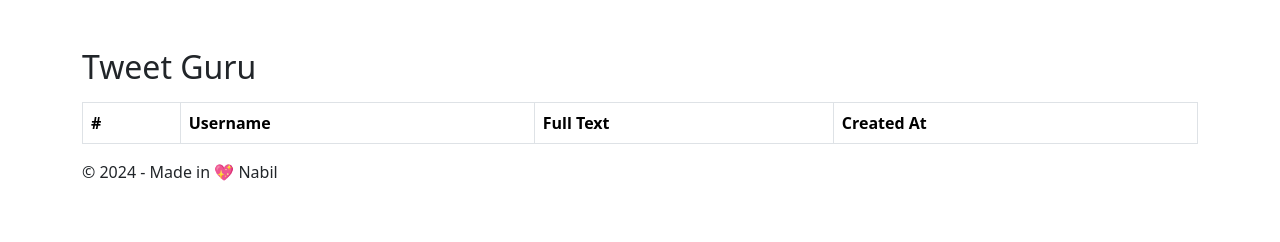
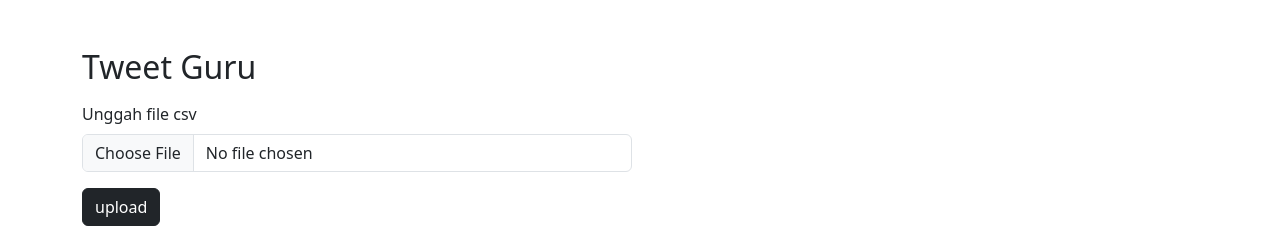
Before and after one commit to Anugerah20/FTC-Guru-Honorer, a Flask app: page /upload-file in a window 1280 px wide. Shown: the part 56-298 px from the top of the page. Run offline with Flask 3, Linux system fonts and the light colour scheme; lists and menus that the app fills with data are empty; parts of the project's set-up code (start-up, migrations or seed data) failed here and were passed over.

Commit message:
update: add input type file csv

```diff
--- a/templates/tweetGuru.html
+++ b/templates/tweetGuru.html
@@ -6,6 +6,15 @@
 <div class="container mt-5">
      <div class="table-responsive-sm table-responsive-md">
           <h2 class="mb-3">Tweet Guru</h2>
+
+          <form class="d-flex row g-3" method="POST" action="/upload-file" enctype="multipart/form-data">
+               <div class="col-md-6 col-lg-6">
+                    <label for="file" class="form-label">Unggah file csv</label>
+                    <input class="form-control" type="file" name="file" id="file" required>
+                    <button class="btn btn-dark my-3" type="submit">upload</button>
+               </div>
+          </form>
+
           <table class="table table-bordered table-striped">
                <thead>
                     <tr>
```
